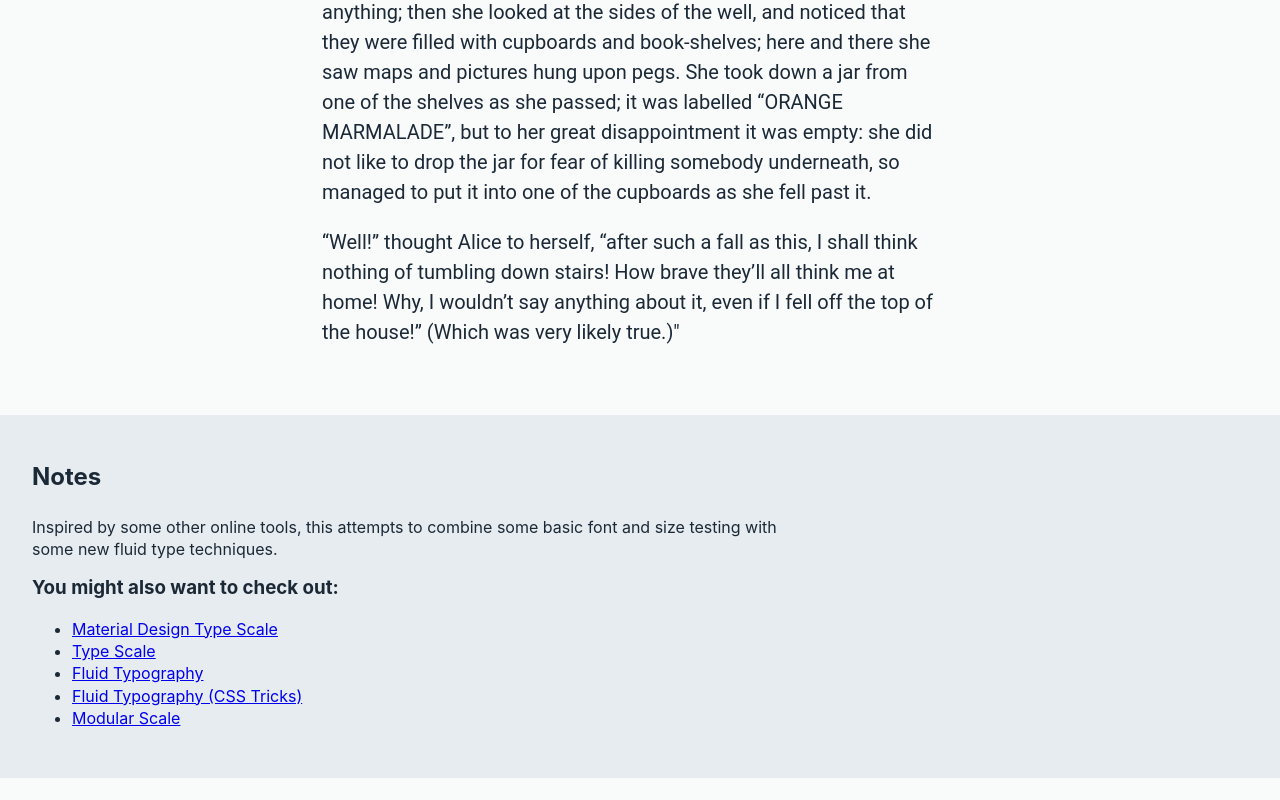
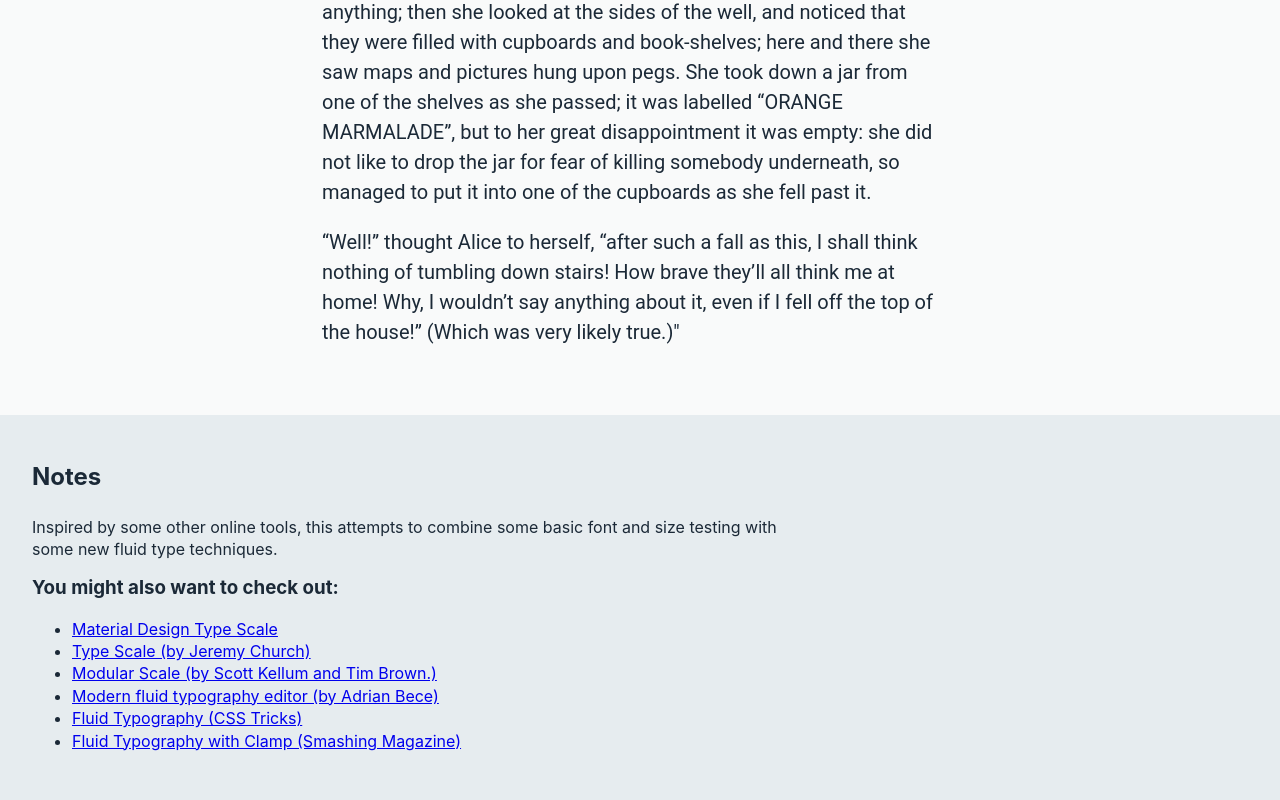
Before and after one commit to bdnorris/fluid-type-tester-v2, a Vue app: page / in a window 1280 px wide. Shown: the part 1329-2129 px from the top of the page. Before the commit the page ends 2107 px from the top, so only its background shows below. Built offline with nearby package versions, Linux system fonts and the light colour scheme; no server answers.

Commit message:
finish notes

```diff
--- a/src/components/Notes.vue
+++ b/src/components/Notes.vue
@@ -18,15 +18,22 @@
 				<a
 					href="https://type-scale.com/"
 					target="_blank"
-					>Type Scale</a
+					>Type Scale (by Jeremy Church)</a
 				>
 			</li>
 			<li>
 				<a
-					href="https://www.smashingmagazine.com/2016/05/fluid-typography/"
+					href="https://www.modularscale.com/"
 					target="_blank"
-					>Fluid Typography</a
-				>
+					>Modular Scale (by Scott Kellum and Tim Brown.)</a
+					>
+			</li>
+			<li>
+				<a
+					href="https://modern-fluid-typography.vercel.app/"
+					target="_blank"
+					>Modern fluid typography editor (by Adrian Bece)</a
+					>
 			</li>
 			<li>
 				<a
@@ -37,16 +44,16 @@
 			</li>
 			<li>
 				<a
-					href="https://www.modularscale.com/"
+					href="https://www.smashingmagazine.com/2022/01/modern-fluid-typography-css-clamp/"
 					target="_blank"
-					>Modular Scale</a
-					>
+					>Fluid Typography with Clamp (Smashing Magazine)</a
+				>
 			</li>
 		</ul>
 	</div>
 </template>
 
-<script>
+<script lang="ts">
 export default {
 	name: 'Notes',
 };
```
